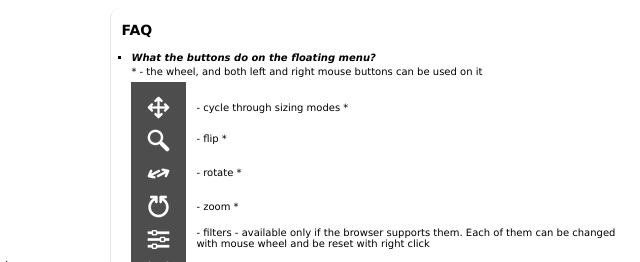
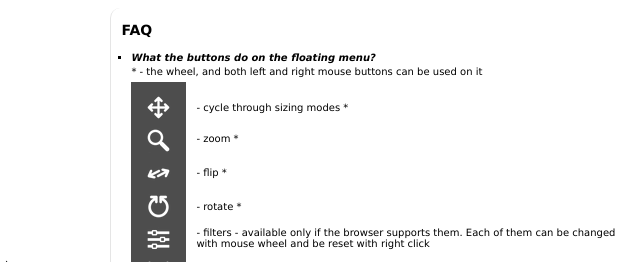
Before and after one commit to Deathamns/Viewhance, a browser extension: page docs/index.html in a window 1280 px wide. Shown: the top 262 px of the page, 640-1280 px from the left. Drawn offline with Linux system fonts and the light colour scheme.

Commit message:
Fix menu item explanation

```diff
--- a/docs/index.html
+++ b/docs/index.html
@@ -147,9 +147,9 @@
 				<div style="clear: both; margin-bottom: 5px">* - the wheel, and both left and right mouse buttons can be used on it</div>
 				<img src="img/menu_items.png" style="float: left; margin-right: 10px">
 				<div style="padding-top: 20px">- cycle through sizing modes *</div>
-				<div style="padding-top: 20px">- flip *</div>
+				<div style="padding-top: 20px">- zoom *</div>
+				<div style="padding-top: 23px">- flip *</div>
 				<div style="padding-top: 23px">- rotate *</div>
-				<div style="padding-top: 23px">- zoom *</div>
 				<div style="padding-top: 15px">- filters - available only if the browser supports them. Each of them can be changed with mouse wheel and be reset with right click</div>
 				<div style="padding-top: 17px">- reset image (same as pressing Escape)</div>
 				<div style="padding-top: 17px">- send the image to different services (like reverse image search)</div>
```
